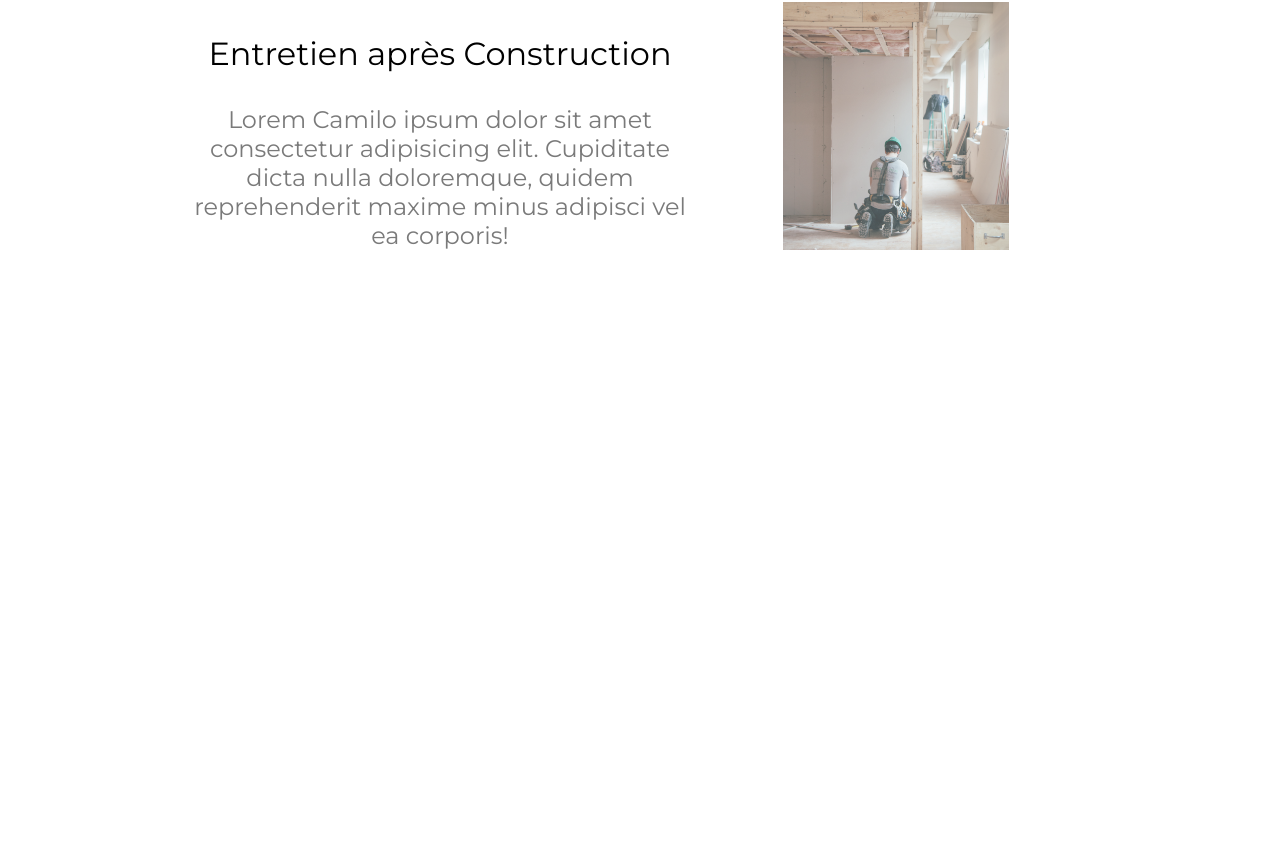
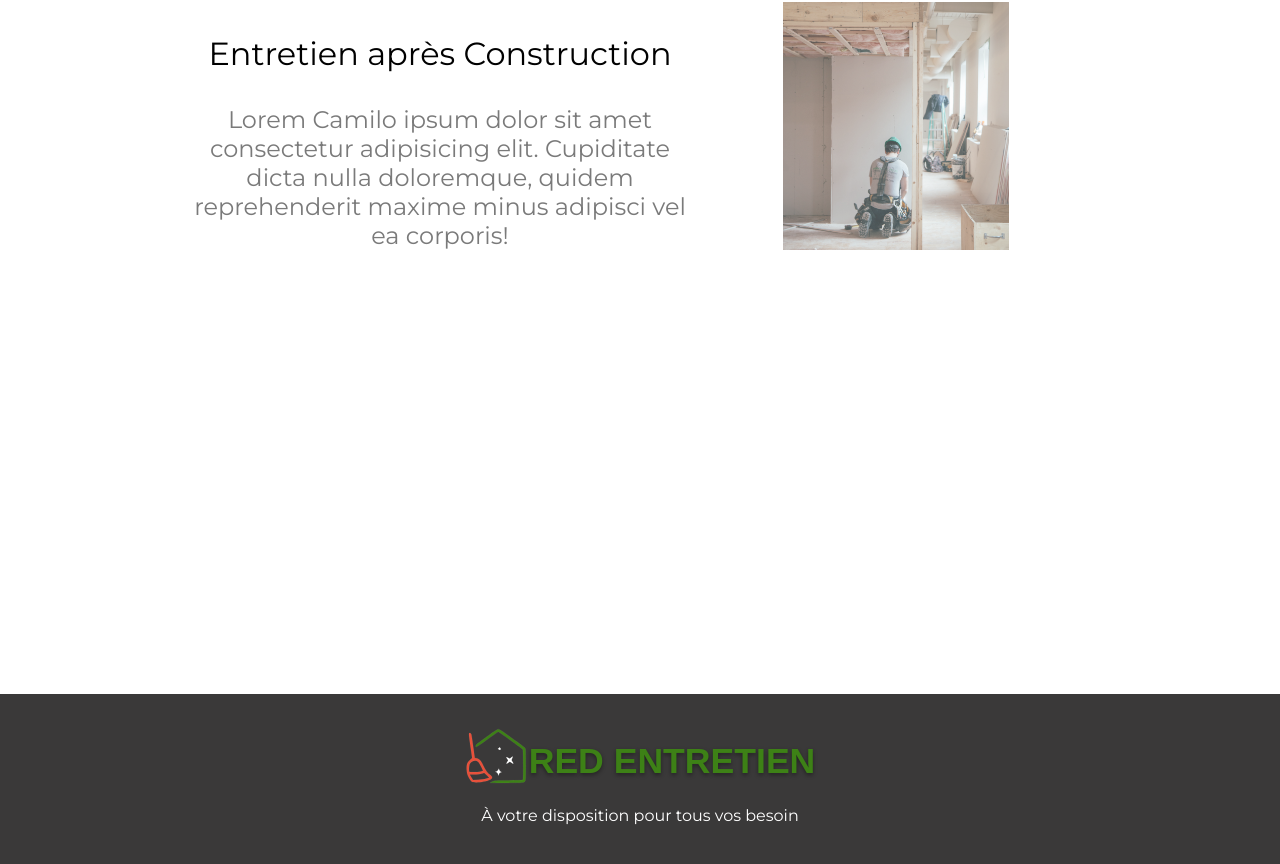
Before and after one commit to DragonMess/webSiteReact, a React (Create React App) app: page / in a window 1280 px wide. Shown: the part 1606-2470 px from the top of the page. Before the commit the page ends 2300 px from the top, so only its background shows below. Built offline with nearby package versions, Linux system fonts and the light colour scheme.

Commit message:
add footer component

```diff
--- a/src/App.js
+++ b/src/App.js
@@ -3,6 +3,7 @@ import Homepage from "./containers/homepage/index.jsx";
 import { BrowserRouter as Router, Switch, Route, Link } from "react-router-dom";
 import Navbar from "./components/navbar";
 import PageContainer from "./containers/pageCointainer";
+import Footer from "./components/footer";
 
 function App() {
   return (
@@ -16,6 +17,7 @@ function App() {
             <Route path="/soumission" component="" />
             <Route path="/a_propos" component="" />
           </Switch>
+          <Footer />
         </PageContainer>
       </Router>
     </div>
--- /dev/null
+++ b/src/components/footer/index.jsx
@@ -0,0 +1,32 @@
+import React from 'react'
+import styled from 'styled-components';
+import Logo from '../logo';
+import { Marginer } from '../marginer';
+
+const FooterWrapper = styled.div`
+   position: relative;
+   left: 0;
+   bottom: 0;
+   width: 100%;
+   min-height:30vh;
+   background-color:#3a3939;
+   color: white;
+   display:flex;
+   flex-direction:column;
+   align-items:center;
+
+
+`;
+
+function Footer(props) {
+  return (
+    <FooterWrapper>
+      <Marginer direction="vertical" margin="4vh" ></Marginer>
+      <Logo inLine={"footer"} ></Logo>
+      <p>À votre disposition pour tous vos besoin</p>
+      <p></p>
+    </FooterWrapper>
+  )
+}
+
+export default Footer
--- a/src/components/logo/index.jsx
+++ b/src/components/logo/index.jsx
@@ -8,24 +8,24 @@ const LogoContainer = styled.div`
   flex-direction:${({inLine})=> (inLine ? "row" : "column" )};
   align-items:center;
     @media screen and (max-width:960px){
-    padding-top:${({inLine})=> (inLine ? "0vh" : "15vh" )};
+    padding-top:${({inLine})=> (inLine=="nav" ? "0vh" : "15vh" )};
   }
 `;
 
 const LogoImg = styled.img`
   /* width:8em; */
-  width:${({inLine})=> (inLine ? "1.5em" : "8em" )};
-  height:${({inLine})=> (inLine ? "1.5em" : "8em" )};
-  margin-left:${({inLine})=> (inLine ? "5px" : "0" )};
+  width:${({inLine})=> (inLine=="nav" ? "1.5em" : inLine=="footer"? "4em" : "8em" )};
+  height:${({inLine})=> (inLine=="nav" ? "1.5em" : inLine=="footer"? "4em" :"8em" )};
+  margin-left:${({inLine})=> (inLine=="nav" ? "5px" : "0" )};
 
 `;
 const LogoTxt = styled.div`
-  margin-top:${({inLine})=> (inLine ? "0" : "6px" )};
-  font-size:${({inLine})=> (inLine ? "calc(4px + 1.5vh)" : "calc(10px + 4vw)" )};
-  margin-left:${({inLine})=> (inLine ? "4px" : "0" )};
+  margin-top:${({inLine})=> (inLine=="nav" ? "0" : "6px" )};
+  font-size:${({inLine})=> (inLine=="nav" ? "calc(4px + 1.5vh)" :inLine=="footer"? "calc(10px + 2vw)": "calc(10px + 4vw)" )};
+  margin-left:${({inLine})=> (inLine=="nav" ? "4px" : "0" )};
   text-align:center;
   font-family:sans-serif;
-  font-weight:${({inLine})=> (inLine ? "700" : "900" )};
+  font-weight:${({inLine})=> (inLine=="nav" ? "700" : "900" )};
   text-shadow: 0px 2px 4px rgba(0,0,0, 0.4);
   color:${theme.logo};
   `;
--- a/src/components/navbar/index.jsx
+++ b/src/components/navbar/index.jsx
@@ -95,7 +95,7 @@ function Navbar(props) {
     <NavBarWrapper>
       <Marginer direction="horizontal" margin="0" />
       <BrandWrapper>
-        <Logo inLine ></Logo>
+        <Logo inLine={"nav"} ></Logo>
       </BrandWrapper>
         <MobileIcon onClick={handleClick}>{click? <FontAwesomeIcon icon={faBars} /> : <FontAwesomeIcon icon={faTimes} />}
         </MobileIcon>
```
